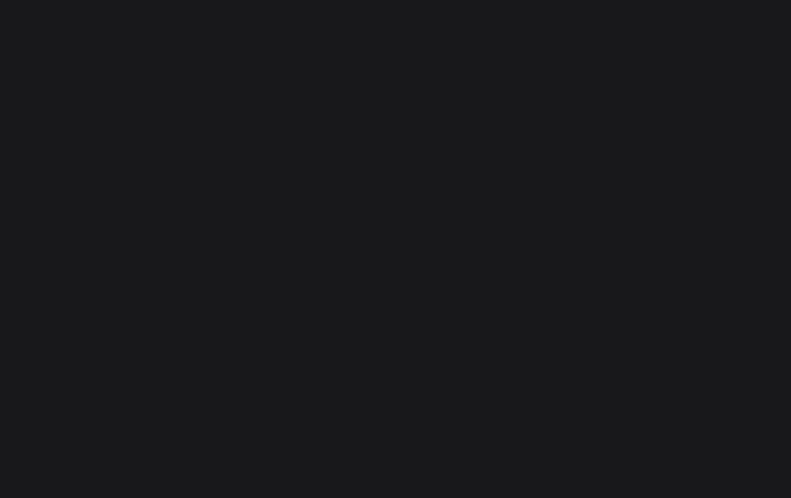
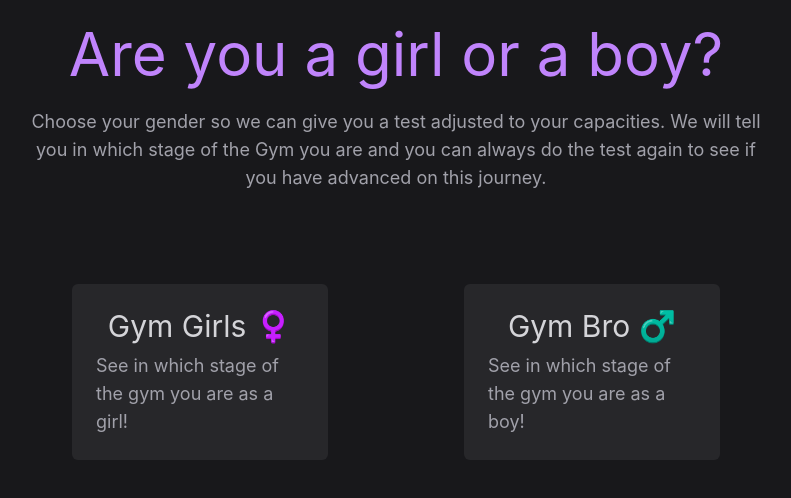
Before and after one commit to compabray/test-yourself, a React (Create React App) app: page /gym in a window 1280 px wide. Before the commit this address had no page. Shown: the top 498 px of the page, without its empty margins (244-1035 px from the left). Built offline with nearby package versions, Linux system fonts and the light colour scheme.

Commit message:
feat: updating title and pages

```diff
--- a/public/index.html
+++ b/public/index.html
@@ -7,7 +7,7 @@
     <meta name="theme-color" content="#000000" />
     <meta
       name="description"
-      content="Web site created using create-react-app"
+      content="Test yourself on different type of questionaries. "
     />
     <link rel="apple-touch-icon" href="%PUBLIC_URL%/logo192.png" />
 
@@ -25,7 +25,7 @@
       work correctly both with client-side routing and a non-root public URL.
       Learn how to configure a non-root public URL by running `npm run build`.
     -->
-    <title>React App</title>
+    <title>Test Yourself</title>
   </head>
   <body>
     <noscript>You need to enable JavaScript to run this app.</noscript>
--- a/src/App.js
+++ b/src/App.js
@@ -3,6 +3,8 @@ import Home from "./pages/Home";
 import Rice from "./pages/Rice";
 import Gym from "./pages/Gym";
 import Purity from "./pages/Purity";
+import GymBoy from "./pages/GymBoy";
+import GymGirl from "./pages/GymGirl";
 
 function App() {
   return (
@@ -11,8 +13,11 @@ function App() {
     <Routes>
       <Route path="/" element={<Home />} />
       <Route path="/ricepurity" element={<Rice />} />
-      <Route path="/gymbro" element={<Gym/>} />
+      <Route path="/gym" element={<Gym/>} />
       <Route path="/purity" element={<Purity/>} />
+      <Route path="/gym/girl" element={<GymGirl/>} />
+      <Route path="/gym/boy" element={<GymBoy/>} />
+
     </Routes>
     </BrowserRouter>
   );
--- a/src/components/testList.js
+++ b/src/components/testList.js
@@ -8,9 +8,9 @@ export const testList = [
         "icon":"😇 "
     },
     {
-        "path":"gymbro",
-        "title": "Gym bro Test",
-        "description":"Check if in which level of the gym are you, and see if you are a real gym bro.",
+        "path":"gym",
+        "title": "Gym Test",
+        "description":"Check if in which level of the gym are you, and see if you are a real gym rat.",
         "icon":"💪"
     },
 
--- a/src/pages/Gym.jsx
+++ b/src/pages/Gym.jsx
@@ -1,13 +1,40 @@
 import { useState } from "react";
-import PageBuilder from "../utils/pageBuilder";
+import { NavLink } from "react-router-dom";
 
+const gymList = [{
+    path: "/girl",
+    title: "Gym Girls",
+    description: "See in which stage of the gym you are as a girl!",
+    icon: "♀️"
+},
+{
+    path: "/boy",
+    title: "Gym Bro",
+    description: "See in which stage of the gym you are as a boy!",
+    icon:"♂️"
+}]
 
 function Gym() {
-    const questions = ["hola", "feo", "a"]
     return(
         <div>
-            <PageBuilder questions={questions}/>
-        </div>
+            <h1 className="text-5xl py-6 px-4 text-semibold text-purple-400 text-center sm:text-6xl sm:p-6">Are you a girl or a boy?</h1>
+            <h2 className="text-base text-center text-zinc-400 w-11/12 m-auto sm:w-7/12 sm:text-lg ">
+                Choose your gender so we can give you a test adjusted to your capacities. We will tell you in which stage of the Gym you are and you can always do the test again to see if you have advanced on this journey.
+            </h2>
+            <div className='flex m-auto w-full p-5 justify-evenly flex-wrap lg:flex-nowrap sm:mt-16 md:w-9/12'>
+           {gymList.map(({path, title, description, icon}) => {
+            return (<NavLink to={path} className=' bg-zinc-800 my-2 p-6 w-full rounded-md hover:bg-zinc-700  sm:w-64' key={path}>
+
+                    <h3 className="text-3xl text-zinc-300 text-center" key={title}>
+                        {title} {icon}
+                    </h3>
+                    <p className="text-zinc-400 text-lg pt-2" key={description}>
+                        {description}
+                    </p>
+                </NavLink>);
+})}
+   </div>
+   </div>
     )
 }
 export default Gym;
--- /dev/null
+++ b/src/pages/GymBoy.jsx
@@ -0,0 +1,10 @@
+
+function GymBoy () {
+    return (
+        <div>
+            hola
+        </div>
+    )
+}
+
+export default GymBoy;
--- /dev/null
+++ b/src/pages/GymGirl.jsx
@@ -0,0 +1,10 @@
+
+function GymGirl () {
+    return (
+        <div>
+            hola
+        </div>
+    )
+}
+
+export default GymGirl;
```
